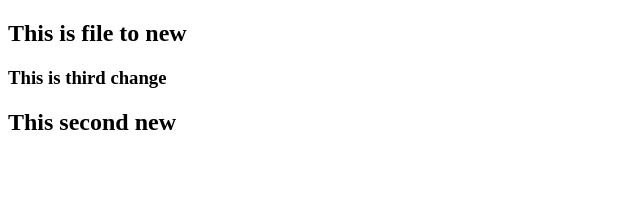
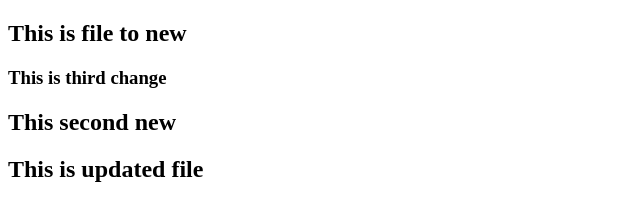
Before and after one commit to shaninishad1999/Java-Code-Files, a plain HTML site: page index.html in a window 1280 px wide. Shown: the whole page, without its empty margins (0-640 px from the left). Drawn offline with Linux system fonts and the light colour scheme.

Commit message:
Update index.html

```diff
--- a/index.html
+++ b/index.html
@@ -3,12 +3,13 @@
 <head>
     <meta charset="UTF-8">
     <meta name="viewport" content="width=device-width, initial-scale=1.0">
-    <title>Document</title>
+    <title>Git Practice 26</title>
 </head>
 <body>
     <h2>This is file  to new</h2>
     <h3>This is third change</h3>
     <h2>This second new</h2>
+    <h2>This is updated file </h2>
 
 
 
```
